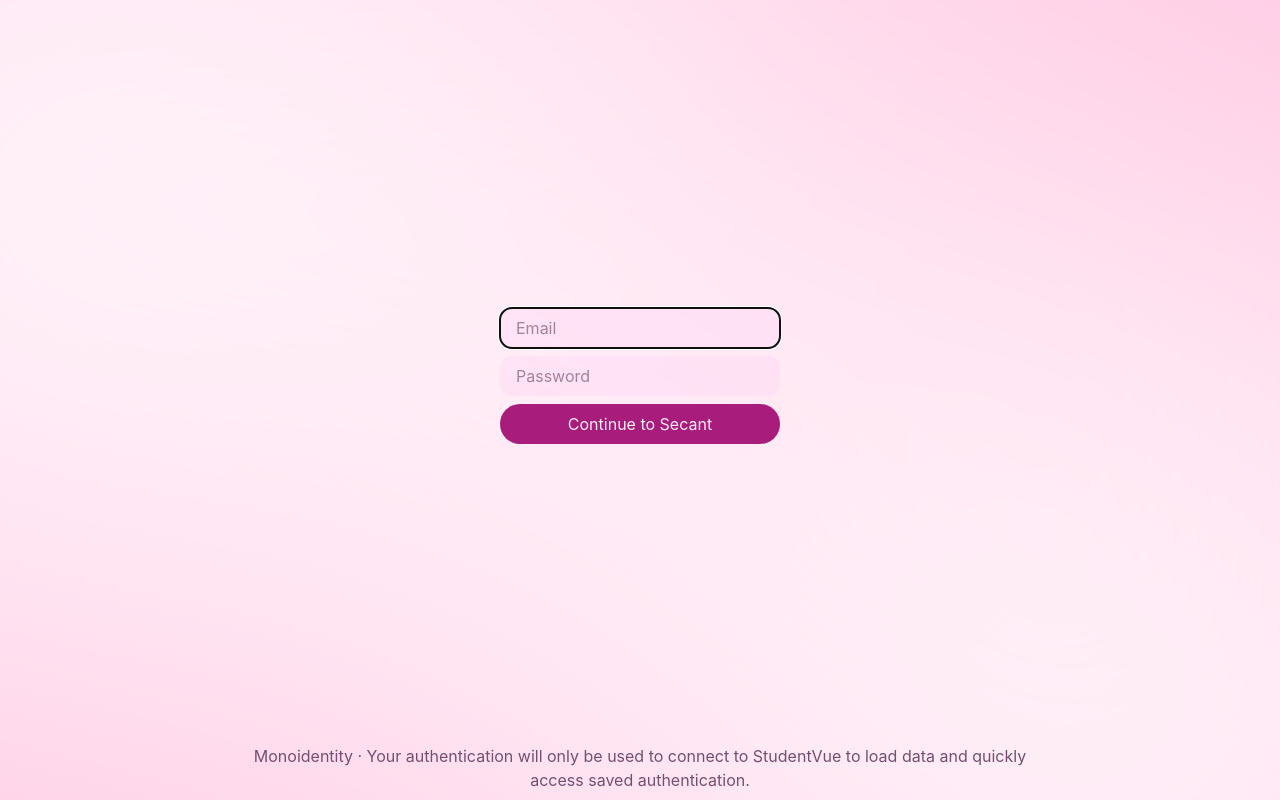
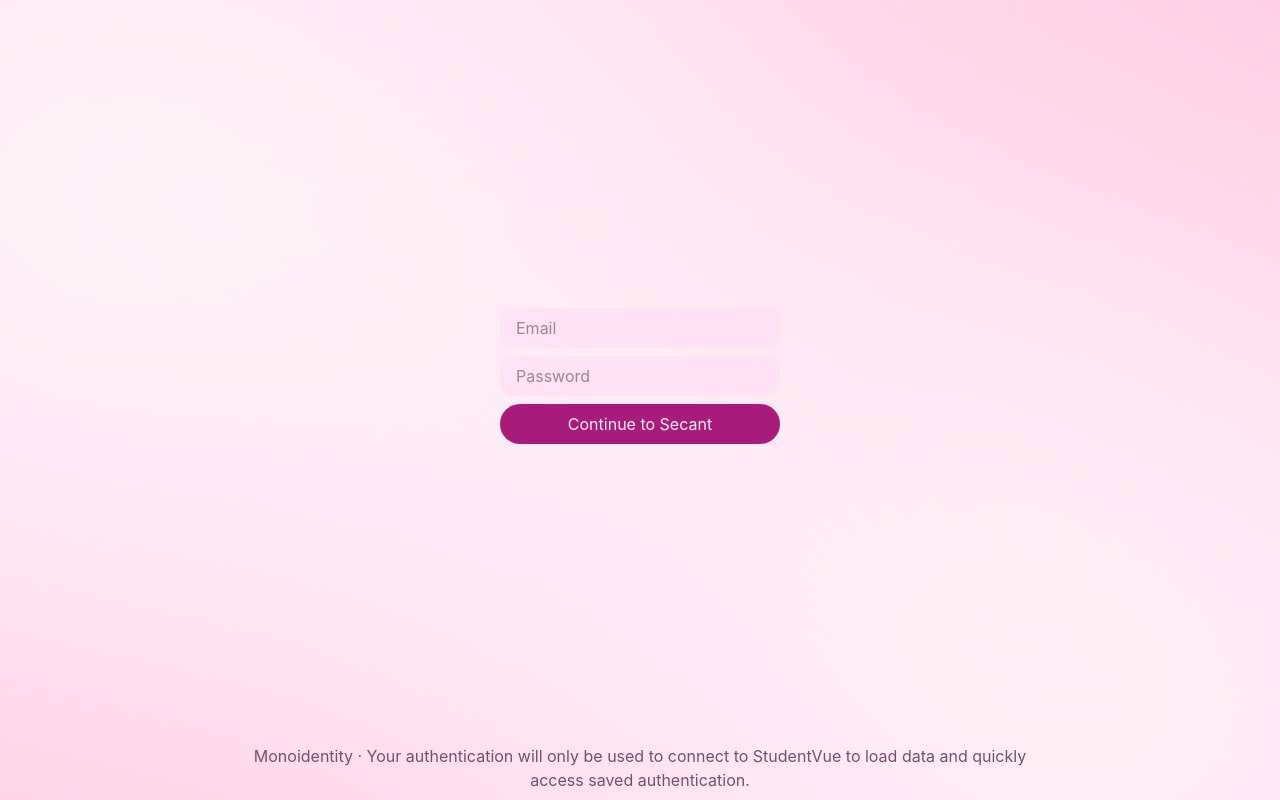
Before and after one commit to KTibow/monoidentity, an Astro site in the folder packages/hub/: page /secant in a window 1280 px wide. Built offline with nearby package versions, Linux system fonts and the light colour scheme; Astro itself is replaced by a stand-in of ours.

Commit message:
don't forget styles

```diff
--- a/packages/hub/src/layouts/index.css
+++ b/packages/hub/src/layouts/index.css
@@ -4,6 +4,7 @@
   @apply --m3-body-large;
   background-color: var(--m3c-surface);
   color: var(--m3c-on-surface);
+  accent-color: var(--m3c-primary);
   box-sizing: border-box;
   color-scheme: light dark;
   --m3-font: Inter Variable, system-ui;
@@ -62,6 +63,10 @@ body {
   align-items: center;
   justify-content: center;
   min-height: 100dvh;
+}
+:focus-visible {
+  outline: none;
+  @apply --m3-focused-outward;
 }
 
 /* As the largest text on the screen, display styles are reserved for short, important text or numerals. */
```
